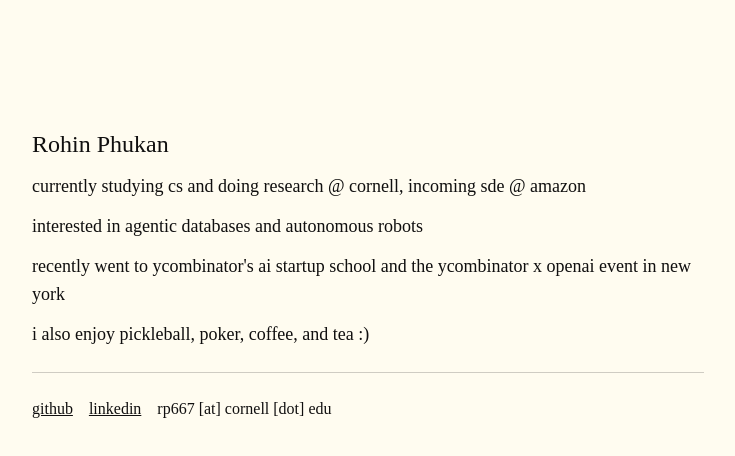
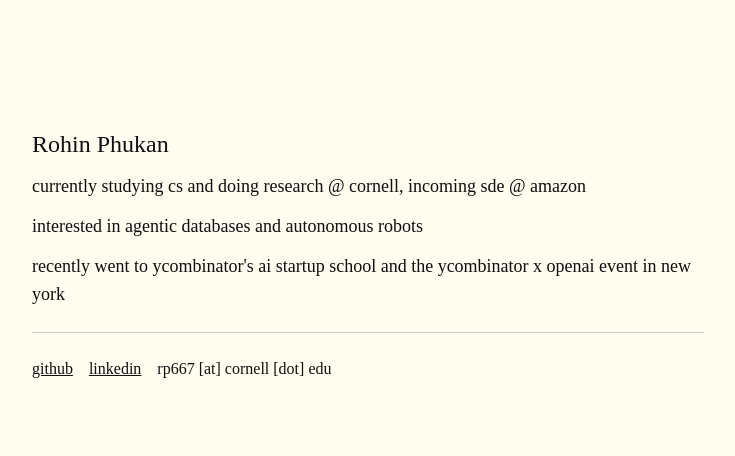
Before and after one commit to rohin20/portfolio, a Next.js app: page / in a window 1280 px wide. Shown: the top 456 px of the page, without its empty margins (272-1007 px from the left). Built offline with nearby package versions, Linux system fonts and the light colour scheme.

Commit message:
more mysterious

```diff
--- a/app/page.tsx
+++ b/app/page.tsx
@@ -26,10 +26,6 @@
 
           <p className="text-lg pointer-events-auto">
             recently went to ycombinator&apos;s ai startup school and the ycombinator x openai event in new york
-          </p>
-
-          <p className="text-lg pointer-events-auto">
-            i also enjoy pickleball, poker, coffee, and tea :)
           </p>
 
           <div className="h-px bg-foreground/20 my-6"></div>
```
